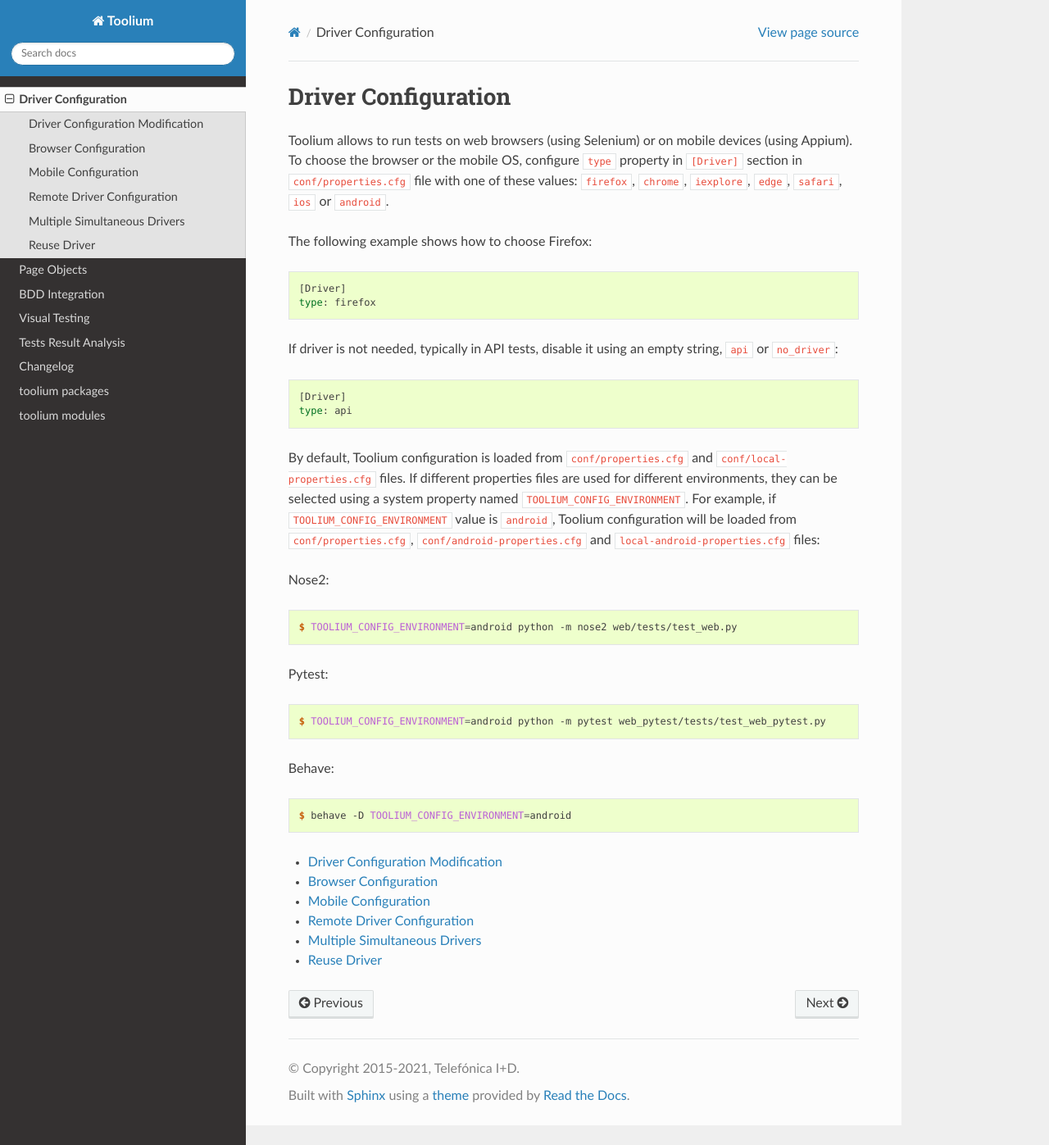
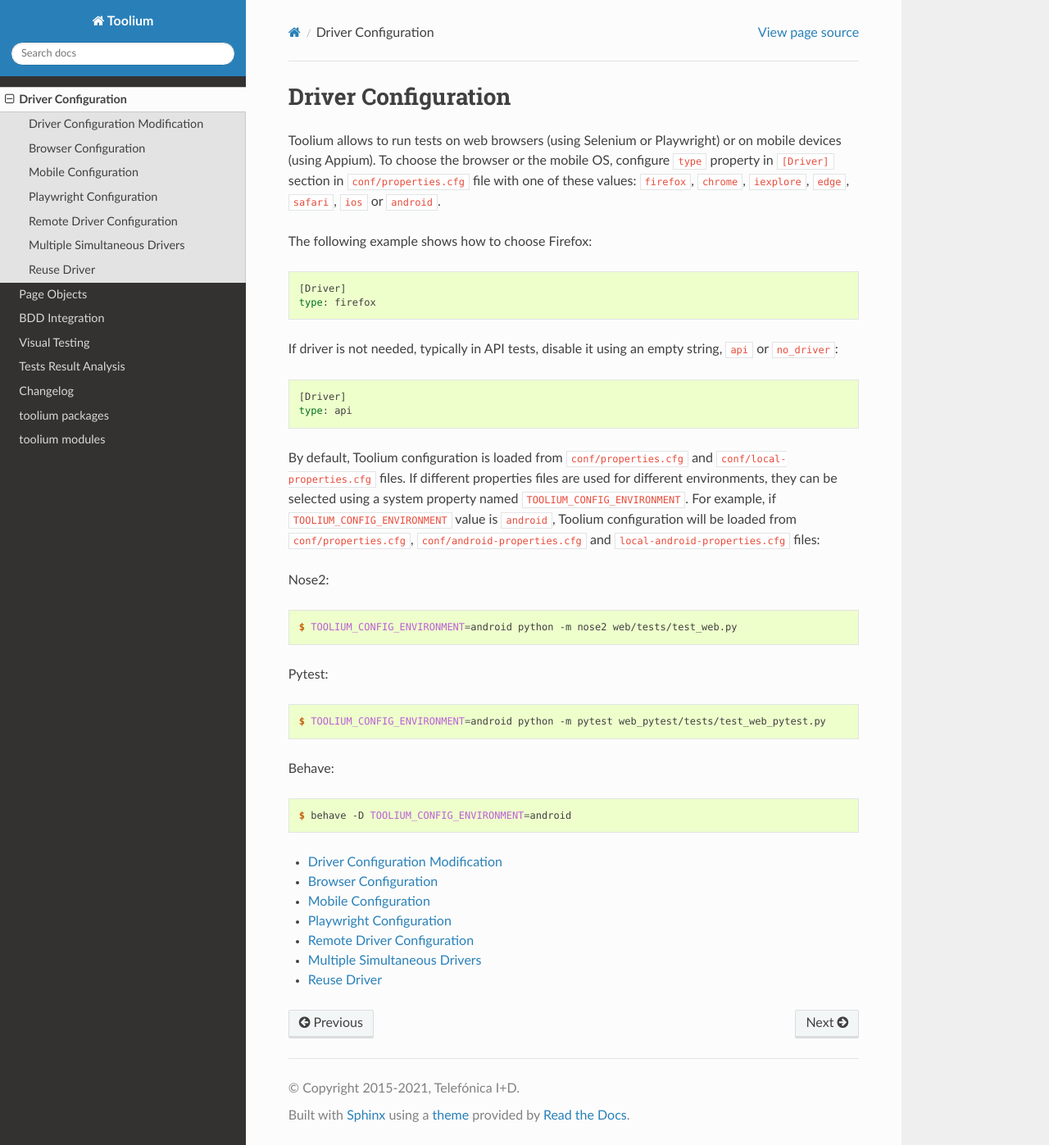
Before and after one commit to Telefonica/toolium, a Sphinx documentation site: the page built from docs/driver_configuration.rst, in a window 1280 px wide and 1397 px high. Shown: the whole window at 82% size. Built offline with Sphinx 7.4.7 and the Read the Docs theme 3.1.0, drawn with Linux system fonts in a browser that asks for light colours.

Commit message:
feat: add documentation for playwright integration

```diff
--- a/CHANGELOG.rst
+++ b/CHANGELOG.rst
@@ -1,10 +1,12 @@
 Toolium Changelog
 =================
 
-v3.3.2
+v3.4.0
 ------
 
 *Release date: In development*
+
+- Now Playwright is available to run web tests instead of Selenium
 
 v3.3.1
 ------
--- a/README.rst
+++ b/README.rst
@@ -3,7 +3,7 @@
 
 |Build Status| |Coverage Status| |CodeClimate| |Documentation Status|
 
-Toolium is a Python wrapper tool of Selenium and Appium libraries to test web and mobile applications in a single
+Toolium is a Python wrapper tool of Selenium, Playwright and Appium libraries to test web and mobile applications in a single
 project. It provides a way of choosing and configuring the driver through a configuration file, implements a Page Object
 pattern and includes a simple visual testing solution.
 
@@ -26,6 +26,8 @@
 
 - `Selenium <http://docs.seleniumhq.org/>`_: to test web applications in major browsers (Firefox, Chrome, Internet
   Explorer, Edge or Safari)
+- `Playwright <https://playwright.dev/>`_: to test web applications in major browsers (Firefox, Chrome, Edge or Safari)
+  as an alternative to Selenium (Beta integration in toolium)
 - `Appium-Python-Client <https://github.com/appium/python-client>`_: to test mobile applications (native, hybrid or web)
   in Android or iOS devices/emulators.
 - `requests <http://docs.python-requests.org>`_: to test APIs
--- a/docs/bdd_integration.rst
+++ b/docs/bdd_integration.rst
@@ -48,7 +48,7 @@
 
 - :code:`context.toolium_config`: dictionary with Toolium configuration, readed from properties.cfg
 - :code:`context.driver_wrapper`: :ref:`DriverWrapper <driver_wrapper>` instance
-- :code:`context.driver`: Selenium or Appium driver instance
+- :code:`context.driver`: Selenium, Playwright or Appium driver instance
 - :code:`context.utils`: :ref:`Utils <utils>` instance
 
 Behave userdata properties
--- a/docs/browser_configuration.rst
+++ b/docs/browser_configuration.rst
@@ -6,8 +6,8 @@
 Common Configuration
 --------------------
 
-To choose the browser in which Selenium will execute the tests, configure *type* property in *[Driver]* section in
-properties.cfg file with one of these values: firefox, chrome, iexplore, edge or safari.
+To choose the browser in which Selenium or Playwright will execute the tests, configure *type* property in *[Driver]*
+section in properties.cfg file with one of these values: firefox, chrome, iexplore, edge or safari.
 
 The following example shows how to choose Firefox::
 
--- a/docs/driver_configuration.rst
+++ b/docs/driver_configuration.rst
@@ -3,10 +3,10 @@
 Driver Configuration
 ====================
 
-Toolium allows to run tests on web browsers (using Selenium) or on mobile devices (using Appium). To choose the browser
-or the mobile OS, configure :code:`type` property in :code:`[Driver]` section in :code:`conf/properties.cfg` file with
-one of these values: :code:`firefox`, :code:`chrome`, :code:`iexplore`, :code:`edge`, :code:`safari`, :code:`ios` or
-:code:`android`.
+Toolium allows to run tests on web browsers (using Selenium or Playwright) or on mobile devices (using Appium). To
+choose the browser or the mobile OS, configure :code:`type` property in :code:`[Driver]` section in
+:code:`conf/properties.cfg` file with one of these values: :code:`firefox`, :code:`chrome`, :code:`iexplore`,
+:code:`edge`, :code:`safari`, :code:`ios` or :code:`android`.
 
 The following example shows how to choose Firefox::
 
@@ -18,9 +18,9 @@
     [Driver]
     type: api
 
-By default, Toolium configuration is loaded from :code:`conf/properties.cfg` and :code:`conf/local-properties.cfg` files. If
-different properties files are used for different environments, they can be selected using a system property named
-:code:`TOOLIUM_CONFIG_ENVIRONMENT`. For example, if :code:`TOOLIUM_CONFIG_ENVIRONMENT` value is :code:`android`,
+By default, Toolium configuration is loaded from :code:`conf/properties.cfg` and :code:`conf/local-properties.cfg`
+files. If different properties files are used for different environments, they can be selected using a system property
+named :code:`TOOLIUM_CONFIG_ENVIRONMENT`. For example, if :code:`TOOLIUM_CONFIG_ENVIRONMENT` value is :code:`android`,
 Toolium configuration will be loaded from :code:`conf/properties.cfg`, :code:`conf/android-properties.cfg` and
 :code:`local-android-properties.cfg` files:
 
@@ -45,6 +45,7 @@
 - :ref:`Driver Configuration Modification <driver_configuration_modification>`
 - :ref:`Browser Configuration <browser_configuration>`
 - :ref:`Mobile Configuration <mobile_configuration>`
+- :ref:`Playwright Configuration <playwright_configuration>`
 - :ref:`Remote Driver Configuration <remote_configuration>`
 - :ref:`Multiple Simultaneous Drivers <multiple_drivers>`
 - :ref:`Reuse Driver <reuse_driver>`
@@ -55,6 +56,7 @@
    Driver Configuration Modification <driver_configuration_modification.rst>
    Browser Configuration <browser_configuration.rst>
    Mobile Configuration <mobile_configuration.rst>
+   Playwright Configuration <playwright_configuration.rst>
    Remote Driver Configuration <remote_configuration.rst>
    Multiple Simultaneous Drivers <multiple_drivers.rst>
    Reuse Driver <reuse_driver.rst>
--- a/docs/mobile_configuration.rst
+++ b/docs/mobile_configuration.rst
@@ -3,9 +3,9 @@
 Mobile Configuration
 ====================
 
-To choose mobile operating system in which Appium will execute the tests, configure *type* property in *[Driver]*
-section in properties.cfg file with one of these values: :code:`ios` or :code:`android`. Moreover, configure Appium
-properties in *[AppiumCapabilities]* section in properties.cfg file.
+To choose mobile operating system in which Appium will execute the tests, configure :code:`type` property in
+:code:`[Driver]` section in :code:`conf/properties.cfg` file with one of these values: :code:`ios` or :code:`android`.
+Moreover, configure Appium properties in :code:`[AppiumCapabilities]` section in :code:`conf/properties.cfg` file.
 
 The following example shows how to configure Appium to run tests over TestApp app on an iPhone 14 with iOS 16.1::
 
--- a/docs/toolium.pageelements.rst
+++ b/docs/toolium.pageelements.rst
@@ -100,3 +100,7 @@
     :members:
     :undoc-members:
     :show-inheritance:
+
+.. toctree::
+
+    toolium.pageelements.playwright
```
Also changed, not shown: docs/page_objects.rst (+8 -4 lines), docs/playwright_configuration.rst (added, +28 -0 lines), docs/toolium.pageelements.playwright.rst (added, +42 -0 lines), 1 other file.
